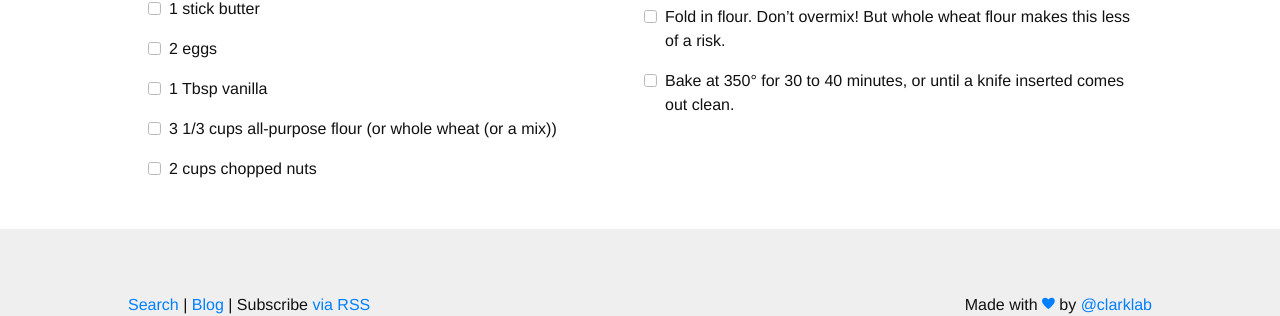
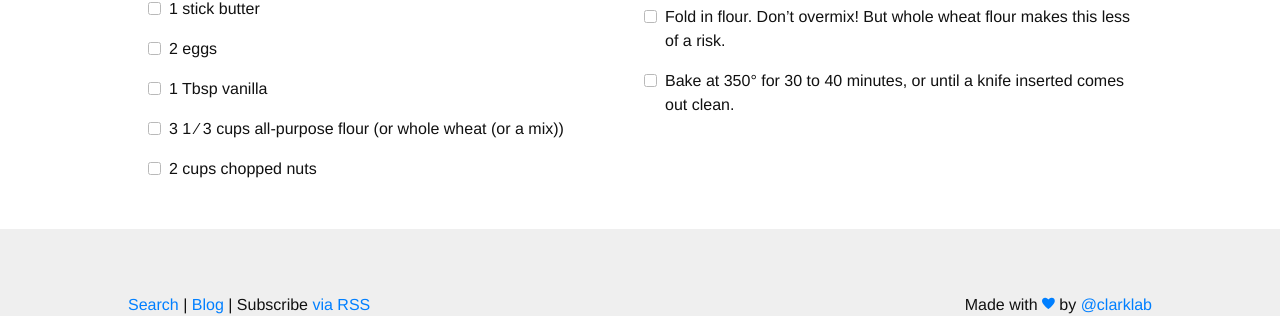
Before and after one commit to edinel/recipes, a Jekyll site: the page built from _recipes/DateNutBread.md, in a window 1280 px wide. Shown: the part 1487-1803 px from the top of the page. Built offline with Jekyll 4.4.1, drawn with Linux system fonts in a browser that asks for light colours; nearby versions of some CDN libraries; some web fonts are replaced; some of the changed lines change nothing that is shown.

Commit message:
Trying something new for fractions.

```diff
--- a/_recipes/DateNutBread.md
+++ b/_recipes/DateNutBread.md
@@ -12,7 +12,7 @@
     - "1 stick butter"
     - "2 eggs"
     - "1 Tbsp vanilla"
-    - "3 1/3 cups all-purpose flour (or whole wheat (or a mix))"
+    - "3 1 &frasl; 3 cups all-purpose flour (or whole wheat (or a mix))"
     - "2 cups chopped nuts"
 
 
```
